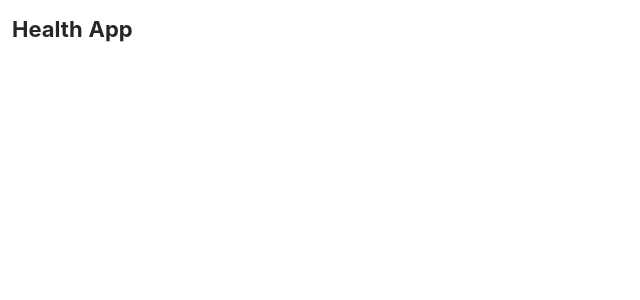
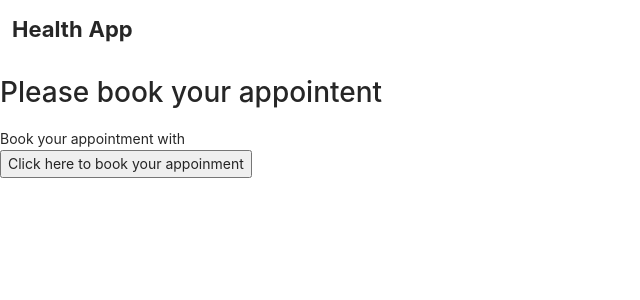
Before and after one commit to nannu8481/abdm-hackathon, a React (Create React App) app: page /book-appointment in a window 1280 px wide. Before the commit this address had no page. Shown: the top 300 px of the page, without its empty margins (0-640 px from the left). Built offline with nearby package versions, Linux system fonts and the light colour scheme.

Commit message:
feat: appointment book screen

```diff
--- a/src/components/routing/index.js
+++ b/src/components/routing/index.js
@@ -6,6 +6,7 @@ import HealthInfo from "../../components/userInformation/healthInfo";
 import Dashboard from "../../pages/Dashboard";
 import WalletScreens from "../../components/WalletScreens";
 import SearchResults from "../../pages/SearchResults";
+import BookAppointment from "../../pages/BookAppointment";
 
 const Routes = () => {
   return (
@@ -18,6 +19,7 @@ const Routes = () => {
         <Route path="/dashboard" element={<Dashboard />} />
         <Route path="/wallet-screen" element={<WalletScreens />} />
         <Route path="/search-results" element={<SearchResults />} />
+        <Route path="/book-appointment" element={<BookAppointment />} />
       </ReactRoutes>
     </BrowserRouter>
   );
--- /dev/null
+++ b/src/pages/BookAppointment/index.js
@@ -0,0 +1,25 @@
+import React, { useEffect, useState } from "react";
+import { useLocation } from "react-router-dom";
+
+const BookAppointment = () => {
+  const location = useLocation();
+  const [userData, setUserData] = useState("");
+
+  useEffect(() => {
+    console.log(location);
+    setUserData(location?.state?.data);
+  });
+  return (
+    <>
+      <h1>Please book your appointent</h1>
+      <div>
+        Book your appointment with <b>{userData?.name}</b>
+      </div>
+      <button onClick={() => alert("booked")}>
+        Click here to book your appoinment
+      </button>
+    </>
+  );
+};
+
+export default BookAppointment;
--- a/src/pages/SearchResults/index.js
+++ b/src/pages/SearchResults/index.js
@@ -1,10 +1,12 @@
 import React, { useState, useEffect, useContext } from "react";
+import { useNavigate } from "react-router-dom";
 import usePost from "../../hooks/usePost";
 import { Wrapper, Section } from "../../styles/SearchResults";
 import { LoaderContext } from "../../context/loaderContext";
 import Loader from "../../components/Loader";
 
 const SearchResults = () => {
+  const navigate = useNavigate();
   const { loader, setLoader } = useContext(LoaderContext);
   const { mutateAsync, isLoading } = usePost();
   const [data, setData] = useState(null);
@@ -42,7 +44,17 @@ const SearchResults = () => {
         <Section>
           {data?.map((item, index) => {
             return (
-              <div className="card">
+              <div
+                key={index}
+                onClick={() =>
+                  navigate("/book-appointment", {
+                    state: {
+                      data: item,
+                    },
+                  })
+                }
+                className="card"
+              >
                 <h3>phone number : {item?.phoneNumber}</h3>
                 {/* <h3>blood group: {item?.bloodGroup}</h3> */}
                 <h3>name: {item?.name}</h3>
--- a/src/styles/SearchResults/index.js
+++ b/src/styles/SearchResults/index.js
@@ -14,6 +14,7 @@ const Section = styled.div`
   .card {
     background: #eee;
     padding: 12px;
+    cursor: pointer;
     h3 {
       font-size: 13px;
     }
```
Also changed, not shown: 1 other file (tests, documents, lock files or other folders).
